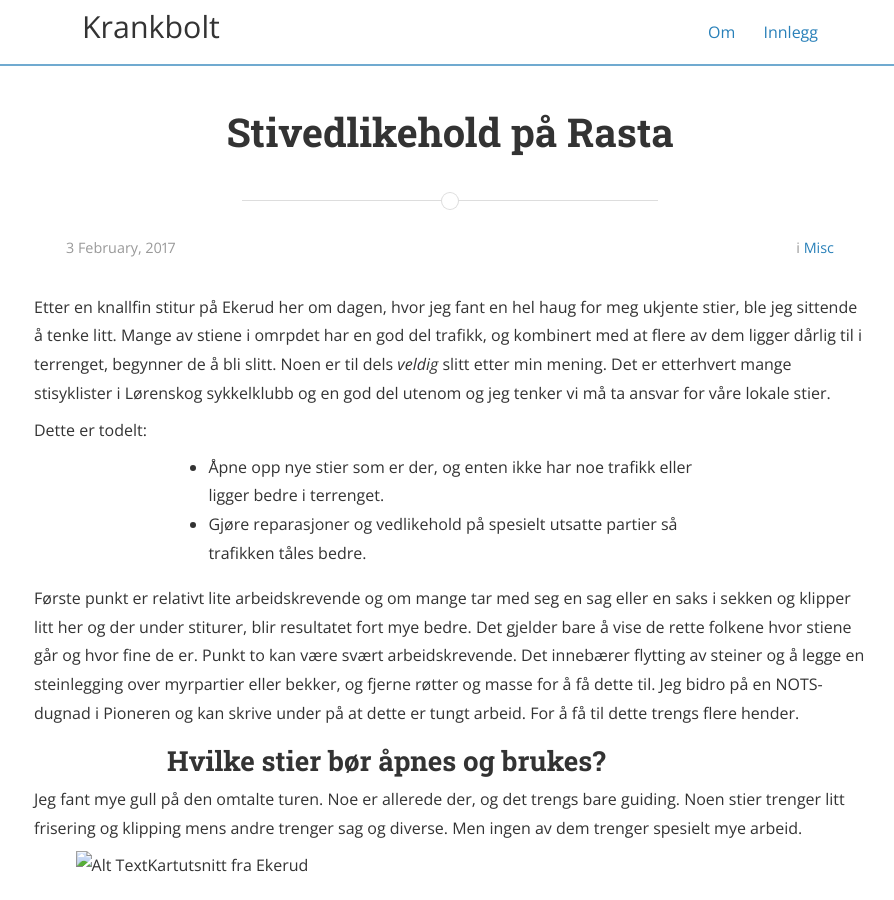
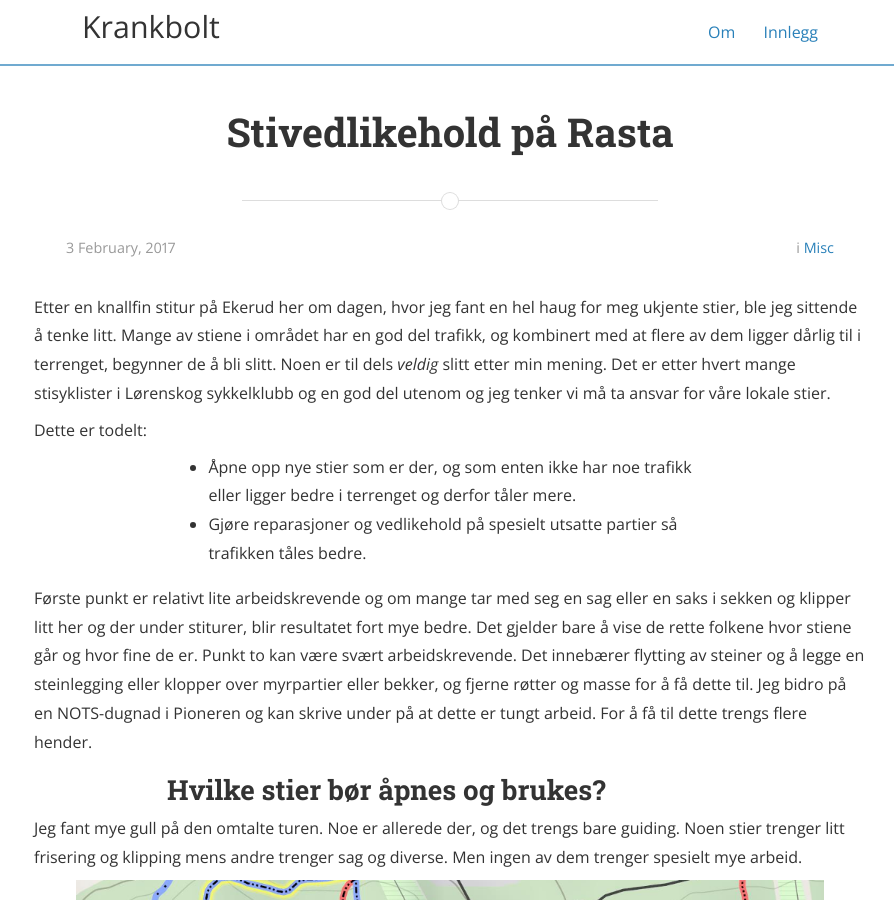
Before and after one commit to knuthaug/krankbolt, a Jekyll site: the page built from _posts/2017-02-03-stivedlikehold-p-rasta.markdown, in a window 1280 px wide and 900 px high. Shown: the whole window, without its empty margins (190-1084 px from the left). Built offline with Jekyll 4.4.1, drawn with Linux system fonts in a browser that asks for light colours; nearby versions of some CDN libraries; comment, search, counter and statistics services are not loaded; a style sheet for code colours, icons or effects is not loaded; some of the changed text lies outside the part shown.

Commit message:
new post

```diff
--- a/_posts/2017-02-03-stivedlikehold-p-rasta.markdown
+++ b/_posts/2017-02-03-stivedlikehold-p-rasta.markdown
@@ -7,22 +7,22 @@
 categories: Misc
 ---
 
-Etter en knallfin stitur på Ekerud her om dagen, hvor jeg fant en hel haug for meg ukjente stier, ble jeg sittende å tenke litt. Mange av stiene i omrpdet
+Etter en knallfin stitur på Ekerud her om dagen, hvor jeg fant en hel haug for meg ukjente stier, ble jeg sittende å tenke litt. Mange av stiene i området
 har en god del trafikk, og kombinert med at flere av dem ligger dårlig til i terrenget, begynner de å bli slitt. Noen er til dels _veldig_ slitt etter min mening.
-Det er etterhvert mange stisyklister i Lørenskog sykkelklubb og en god del utenom og jeg tenker vi må ta ansvar for våre lokale stier.
+Det er etter hvert mange stisyklister i Lørenskog sykkelklubb og en god del utenom og jeg tenker vi må ta ansvar for våre lokale stier.
 
 Dette er todelt:
 
-+ Åpne opp nye stier som er der, og enten ikke har noe trafikk eller ligger bedre i terrenget.
++ Åpne opp nye stier som er der, og som enten ikke har noe trafikk eller ligger bedre i terrenget og derfor tåler mere.
 + Gjøre reparasjoner og vedlikehold på spesielt utsatte partier så trafikken tåles bedre.
 
-Første punkt er relativt lite arbeidskrevende og om mange tar med seg en sag eller en saks i sekken og klipper litt her og der under stiturer, blir resultatet fort mye bedre. Det gjelder bare å vise de rette folkene hvor stiene går og hvor fine de er. Punkt to kan være svært arbeidskrevende. Det innebærer flytting av steiner og å legge en steinlegging over myrpartier eller bekker, og fjerne røtter og masse for å få dette til. Jeg bidro på en NOTS-dugnad i Pioneren og kan skrive under på at dette er tungt arbeid. For å få til dette trengs flere hender.
+Første punkt er relativt lite arbeidskrevende og om mange tar med seg en sag eller en saks i sekken og klipper litt her og der under stiturer, blir resultatet fort mye bedre. Det gjelder bare å vise de rette folkene hvor stiene går og hvor fine de er. Punkt to kan være svært arbeidskrevende. Det innebærer flytting av steiner og å legge en steinlegging eller klopper over myrpartier eller bekker, og fjerne røtter og masse for å få dette til. Jeg bidro på en NOTS-dugnad i Pioneren og kan skrive under på at dette er tungt arbeid. For å få til dette trengs flere hender.
 
 ## Hvilke stier bør åpnes og brukes?
 
 Jeg fant mye gull på den omtalte turen. Noe er allerede der, og det trengs bare guiding. Noen stier trenger litt frisering og klipping mens andre trenger sag og diverse. Men ingen av dem trenger spesielt mye arbeid.
 
-![Alt TextKartutsnitt fra Ekerud](/assets/ekerud.png)
+![Kartutsnitt fra Ekerud](/assets/ekerud.png)
 
 1. Sti 1 på kartet er kjent om "Bjørktun stien" på Strava og er knallfin allerede. Noen partier trenger en saks og noen trestammer kan sages. Ellers knall, i hvert fall den delen som er Strava-segment. Nordover fra der den kobles på hovedstien mot Torvmyra, er det litt krongletet og rotete, men gjørbart med litt innsats.
 2. Sti 2 er "Sti mot Igletjern" på strava og er knall allerede. Tror denne knapt trenger å røres. Avstikkeren nordover er også knall (merket 2.5)
@@ -40,9 +40,11 @@
 
 ![Lysås](/assets/lysas.png)
 
-1. Sti 1 er en fin runde som bare trenger litt kjærlighet mot slutten for å få flyten hele veien rundt. Denne tåler mye mere trafikk. Her trengs det nok å flyttes på noen steiner og litt massse. Men Gjørbart.
+1. Sti 1 er en fin runde som bare trenger litt kjærlighet mot slutten for å få flyten hele veien rundt. Denne tåler mye mere trafikk. Her trengs det nok å flyttes på noen steiner og litt massse. Men absolutt gjørbart.
 2. Sti 2 er midtstien på Lysås. Denne er fin store deler, men trenger drenering flere steder. Ligger også i et bekkeleie på slutten og der trengs det jobb. Fin på frostføre nå om vinteren.
 
 ![Leirbålstien](/assets/leirbaalstien.png)
 
-Dette er en paralell til Bakveien (som nå begynner å bli seriøst slitt). Problemet er det store bekkeleiet akkurat ved vannet. En bro her, og man kan få en fin tur-retur sti fra haugerveien, via vannet og opp på åsen og tilbake igjen. Knallfin sti som tåler mye trafikk. Nesten alltid tørr.
+Dette er en paralell til Bakveien (som nå begynner å bli seriøst slitt). Problemet er det store bekkeleiet akkurat ved vannet. En bro her, og man kan få en fin tur-retur sti fra haugerveien, via vannet og opp på åsen og tilbake igjen. Knallfin sti som tåler mye trafikk. Nesten alltid tørr. Den er teknisk og bratt på slutten (rødmerket del på mtbmap.no) men man kan fint snu og returnere isteden. Denne trenger ingen klipping eller saging, men en ganske stor klopp over bekken.
+
+Så, hvem stiller opp?
```
Also changed, not shown: assets/ekerud.png (added), assets/leirbaalstien.png (added), assets/lysas.png (added).
